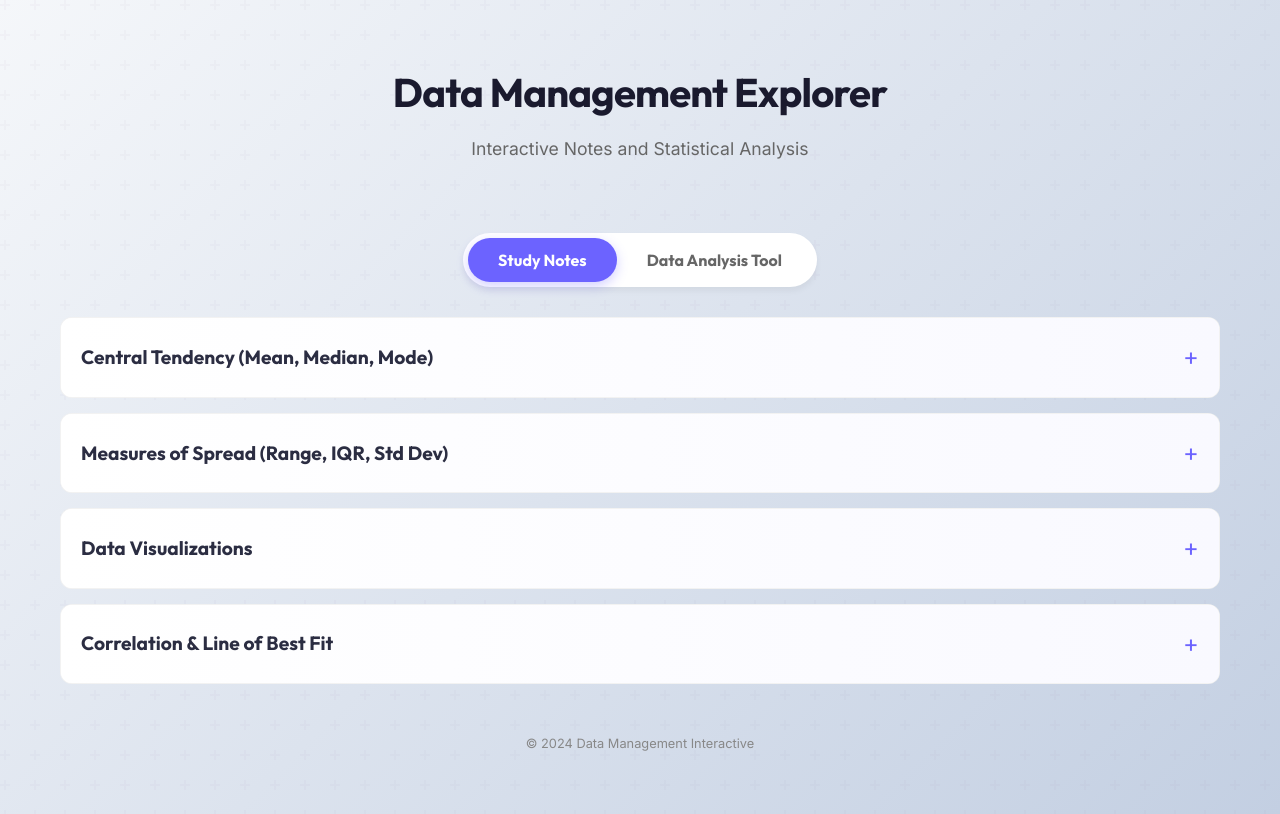
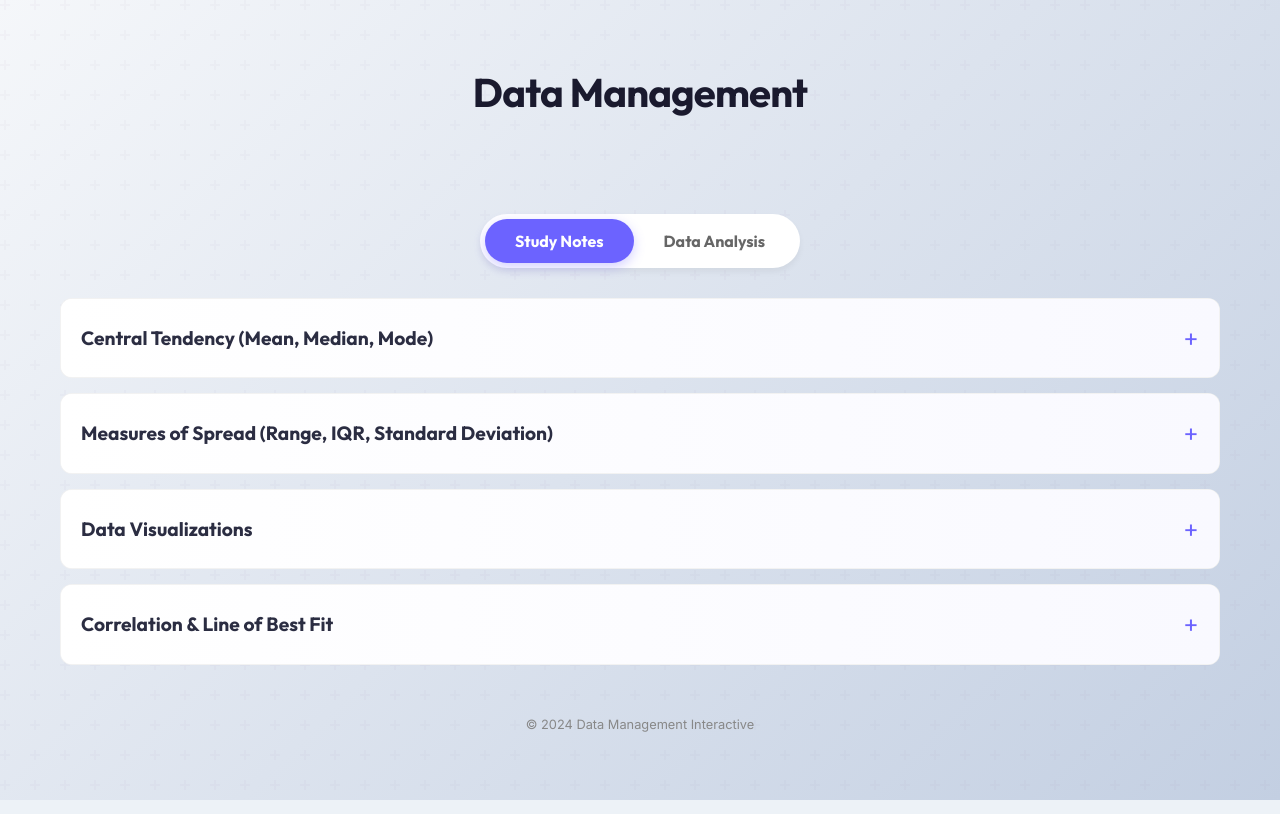
Before and after one commit to isobonk/math, a plain HTML site: page DataManage/index.html in a window 1280 px wide. Drawn offline with nearby package versions, Linux system fonts and the light colour scheme.

Commit message:
Update text labels: Standard Deviation, Title, and Tab names

```diff
--- a/DataManage/index.html
+++ b/DataManage/index.html
@@ -24,14 +24,13 @@
 
     <div class="app-container">
         <header>
-            <h1>Data Management Explorer</h1>
-            <p class="subtitle">Interactive Notes and Statistical Analysis</p>
+            <h1>Data Management</h1>
         </header>
 
         <!-- Navigation Tabs -->
         <div class="tabs">
             <button class="tab-btn active" onclick="switchTab('study')">Study Notes</button>
-            <button class="tab-btn" onclick="switchTab('analysis')">Data Analysis Tool</button>
+            <button class="tab-btn" onclick="switchTab('analysis')">Data Analysis</button>
         </div>
 
         <!-- SECTION 1: STUDY NOTES -->
--- a/DataManage/js/analysis.js
+++ b/DataManage/js/analysis.js
@@ -210,7 +210,7 @@ function displayStats(data, setNum) {
             <span class="stat-value">${range}</span>
         </div>
         <div class="stat-box">
-            <span class="stat-label">STD DEV</span>
+            <span class="stat-label">Standard Deviation</span>
             <span class="stat-value">${stdDev}</span>
         </div>
         <div class="stat-box">
--- a/DataManage/js/study.js
+++ b/DataManage/js/study.js
@@ -23,7 +23,7 @@ const studyTopics = [
     },
     {
         id: "data-spread",
-        title: "Measures of Spread (Range, IQR, Std Dev)",
+        title: "Measures of Spread (Range, IQR, Standard Deviation)",
         content: `
             <p><strong>Measures of Spread</strong> describe how similar or varied the set of observed values are for a particular variable.</p>
             <ul style="margin: 10px 20px;">
```
